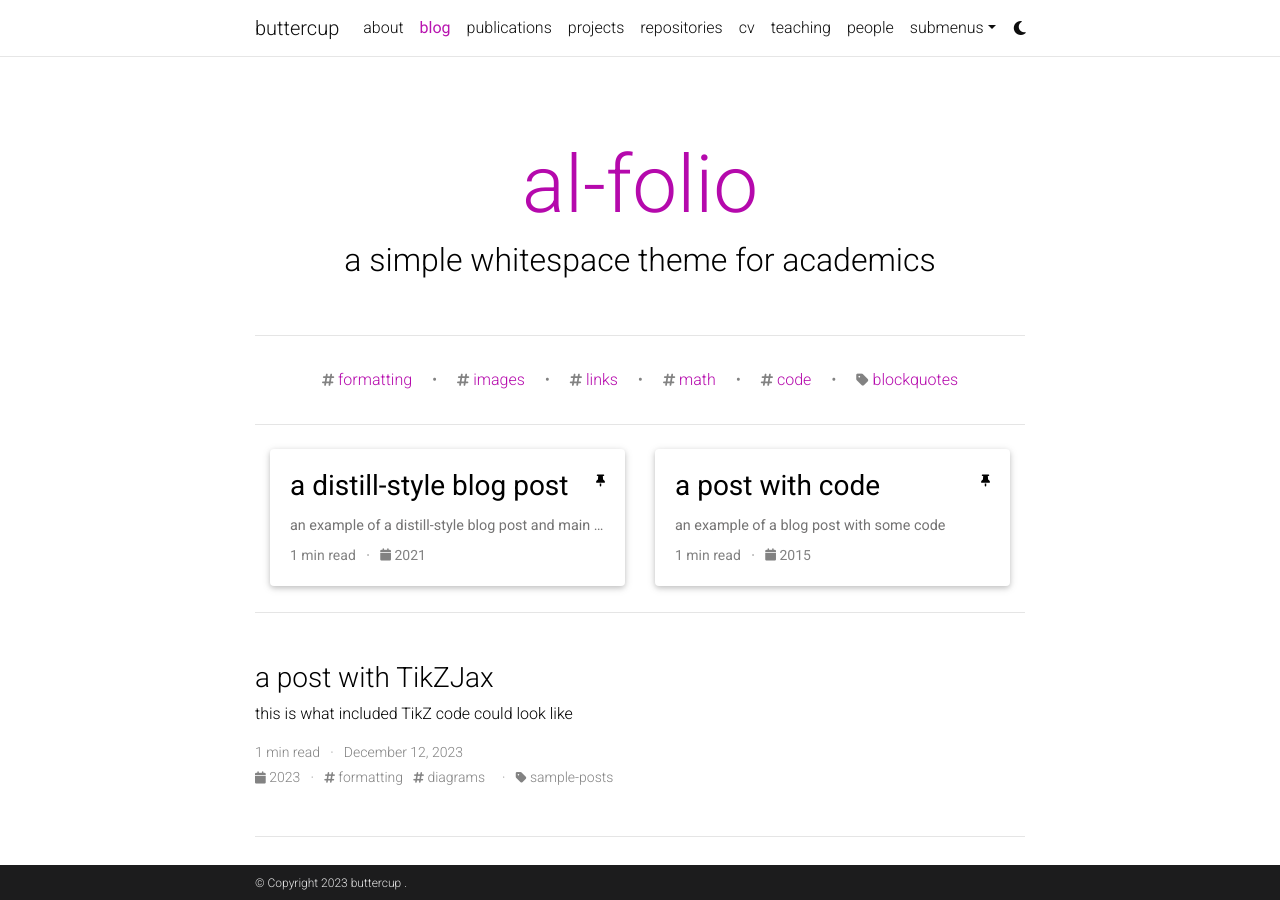
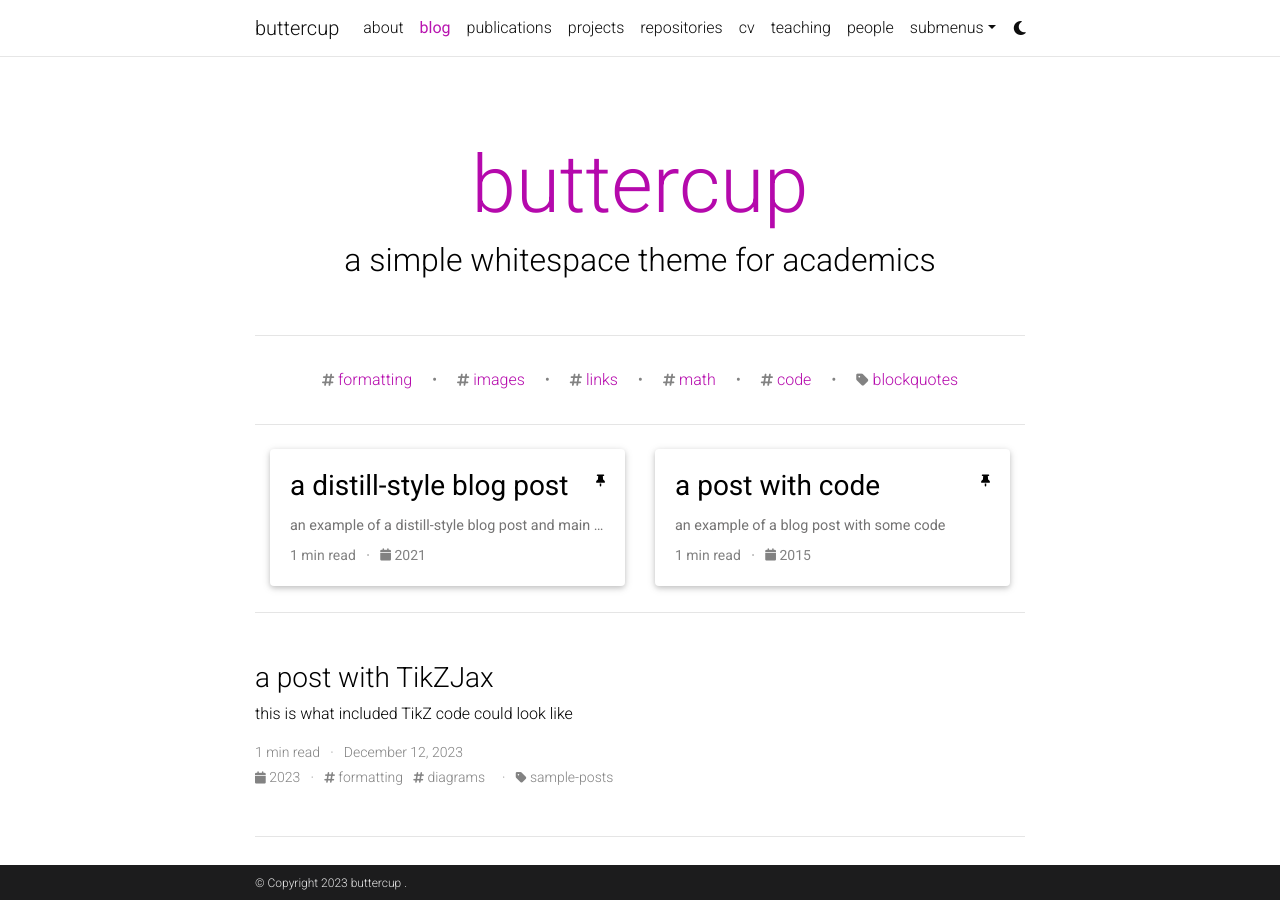
Before and after one commit to new-Sunset-shimmer/new-Sunset-shimmer, a Jekyll site: the page built from blog/index.html, in a window 1280 px wide and 900 px high. Built offline with Jekyll 4.4.1, drawn with Linux system fonts in a browser that asks for light colours; the list of posts is cut into pages by our own code; comment, search, counter and statistics services are not loaded; a style sheet for code colours, icons or effects is not loaded.

Commit message:
Update _config.yml

```diff
--- a/_config.yml
+++ b/_config.yml
@@ -39,7 +39,7 @@
 # will use title and url fields
 # Take a look to https://github.com/jekyll/jekyll-feed for more customization
 
-rss_icon: true
+rss_icon: false
 
 # -----------------------------------------------------------------------------
 # Layout
@@ -118,7 +118,7 @@
 # Blog
 # -----------------------------------------------------------------------------
 
-blog_name: al-folio # blog_name will be displayed in your blog page
+blog_name: buttercup # blog_name will be displayed in your blog page
 blog_nav_title: blog # your blog must have a title for it to be displayed in the nav bar
 blog_description: a simple whitespace theme for academics
 permalink: /blog/:year/:title/
```
